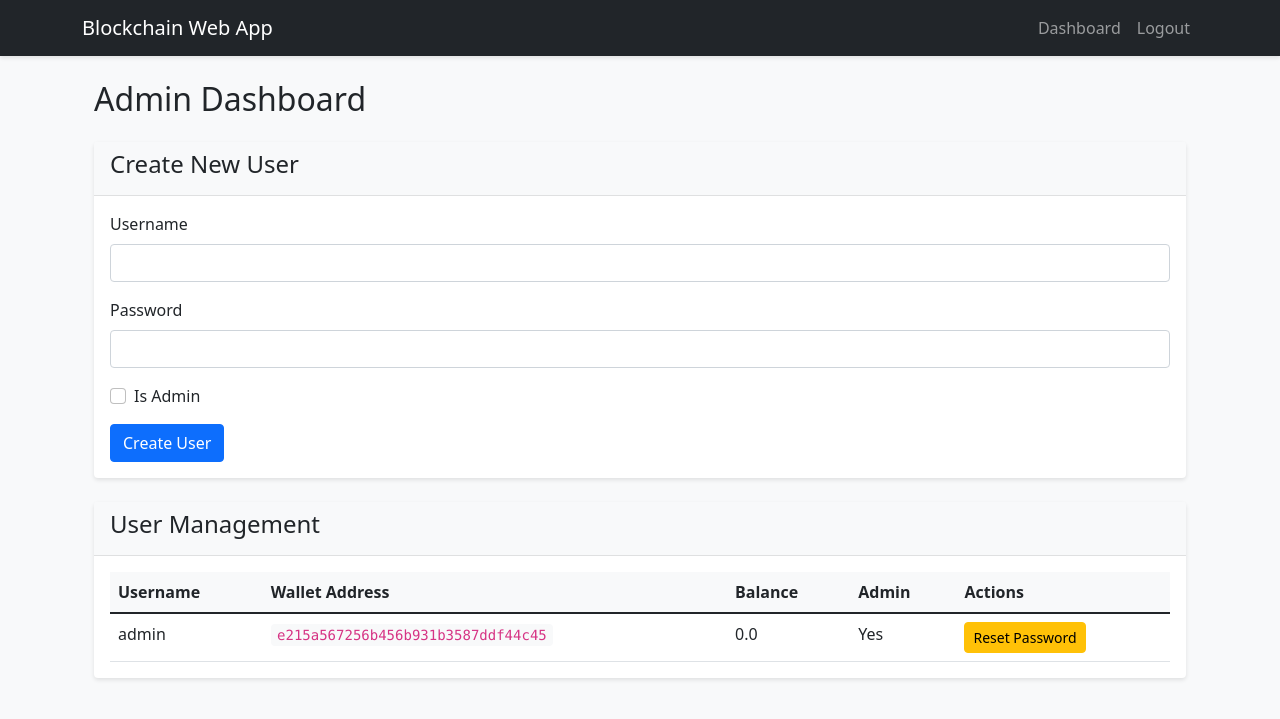
After one commit to bucky-ops/bucky-ops, a Flask app: page /admin in a window 1280 px wide. The commit adds this page. Shown: the top 719 px of the page. Run offline with Flask 2, Linux system fonts and the light colour scheme; a user stored in the database is signed in; data comes from the database, SQL or seed files in the repository.

Commit message:
Added admin interface, user management, and MIT license

```diff
--- a/web_blockchain/app.py
+++ b/web_blockchain/app.py
@@ -5,6 +5,7 @@ from blockchain import Blockchain
 import uuid
 from datetime import datetime
 import os
+from functools import wraps
 
 app = Flask(__name__,
     static_folder='static',
@@ -20,12 +21,23 @@ login_manager.login_view = 'login'
 
 blockchain = Blockchain()
 
+def admin_required(f):
+    @wraps(f)
+    def decorated_function(*args, **kwargs):
+        if not current_user.is_authenticated or not current_user.is_admin:
+            flash('You need to be an admin to access this page.')
+            return redirect(url_for('index'))
+        return f(*args, **kwargs)
+    return decorated_function
+
 class User(UserMixin, db.Model):
     id = db.Column(db.Integer, primary_key=True)
     username = db.Column(db.String(80), unique=True, nullable=False)
     password = db.Column(db.String(120), nullable=False)
     wallet_address = db.Column(db.String(120), unique=True, nullable=False)
     balance = db.Column(db.Float, default=0.0)
+    is_admin = db.Column(db.Boolean, default=False)
+    reset_token = db.Column(db.String(120), unique=True, nullable=True)
     transactions = db.relationship('Transaction', backref='user', lazy=True)
 
 class Transaction(db.Model):
@@ -77,7 +89,77 @@ def register():
 @app.route('/dashboard')
 @login_required
 def dashboard():
-    return render_template('dashboard.html', user=current_user, blockchain=blockchain)
+    users = User.query.all() if current_user.is_admin else None
+    return render_template('dashboard.html', user=current_user, blockchain=blockchain, users=users)
+
+@app.route('/admin')
+@login_required
+@admin_required
+def admin_dashboard():
+    users = User.query.all()
+    return render_template('admin.html', users=users)
+
+@app.route('/admin/reset_password/<int:user_id>', methods=['POST'])
+@login_required
+@admin_required
+def reset_password(user_id):
+    user = User.query.get_or_404(user_id)
+    new_password = request.form.get('new_password')
+    if new_password:
+        user.password = new_password  # In production, use proper password hashing
+        db.session.commit()
+        flash(f'Password reset for user {user.username}')
+    return redirect(url_for('admin_dashboard'))
+
+@app.route('/admin/create_user', methods=['POST'])
+@login_required
+@admin_required
+def create_user():
+    username = request.form.get('username')
+    password = request.form.get('password')
+    is_admin = request.form.get('is_admin') == 'on'
+
+    if User.query.filter_by(username=username).first():
+        flash('Username already exists')
+        return redirect(url_for('admin_dashboard'))
+
+    wallet_address = str(uuid.uuid4()).replace('-', '')
+    user = User(username=username, password=password, wallet_address=wallet_address, is_admin=is_admin)
+    db.session.add(user)
+    db.session.commit()
+    flash(f'User {username} created successfully')
+    return redirect(url_for('admin_dashboard'))
+
+@app.route('/send_coins', methods=['POST'])
+@login_required
+def send_coins():
+    recipient_username = request.form.get('recipient_username')
+    amount = float(request.form.get('amount'))
+
+    recipient = User.query.filter_by(username=recipient_username).first()
+    if not recipient:
+        flash('Recipient user not found')
+        return redirect(url_for('dashboard'))
+
+    if amount > current_user.balance:
+        flash('Insufficient balance')
+        return redirect(url_for('dashboard'))
+
+    blockchain.add_transaction(current_user.wallet_address, recipient.wallet_address, amount)
+    current_user.balance -= amount
+    recipient.balance += amount
+
+    transaction = Transaction(
+        sender=current_user.wallet_address,
+        recipient=recipient.wallet_address,
+        amount=amount,
+        user_id=current_user.id
+    )
+    db.session.add(transaction)
+    db.session.commit()
+
+    flash(f'Successfully sent {amount} coins to {recipient_username}')
+    return redirect(url_for('dashboard'))
 
 @app.route('/mine', methods=['GET'])
 @login_required
@@ -85,30 +167,6 @@ def mine():
     blockchain.mine_pending_transactions(current_user.wallet_address)
     current_user.balance += blockchain.mining_reward
     db.session.commit()
-    return redirect(url_for('dashboard'))
-
-@app.route('/transaction/new', methods=['POST'])
-@login_required
-def new_transaction():
-    recipient = request.form.get('recipient')
-    amount = float(request.form.get('amount'))
-
-    if amount > current_user.balance:
-        flash('Insufficient balance')
-        return redirect(url_for('dashboard'))
-
-    blockchain.add_transaction(current_user.wallet_address, recipient, amount)
-    current_user.balance -= amount
-
-    transaction = Transaction(
-        sender=current_user.wallet_address,
-        recipient=recipient,
-        amount=amount,
-        user_id=current_user.id
-    )
-    db.session.add(transaction)
-    db.session.commit()
-
     return redirect(url_for('dashboard'))
 
 @app.route('/logout')
@@ -120,4 +178,15 @@ def logout():
 if __name__ == '__main__':
     with app.app_context():
         db.create_all()
+        # Create admin user if it doesn't exist
+        admin = User.query.filter_by(username='admin').first()
+        if not admin:
+            admin = User(
+                username='admin',
+                password='admin123',  # Change this in production
+                wallet_address=str(uuid.uuid4()).replace('-', ''),
+                is_admin=True
+            )
+            db.session.add(admin)
+            db.session.commit()
     app.run(host='0.0.0.0', port=5000, debug=True)
--- /dev/null
+++ b/web_blockchain/templates/admin.html
@@ -0,0 +1,94 @@
+{% extends "base.html" %}
+
+{% block title %}Admin Dashboard - Blockchain Web App{% endblock %}
+
+{% block content %}
+<div class="container">
+    <h2 class="mb-4">Admin Dashboard</h2>
+
+    <!-- Create New User Form -->
+    <div class="card mb-4">
+        <div class="card-header">
+            <h4>Create New User</h4>
+        </div>
+        <div class="card-body">
+            <form method="POST" action="{{ url_for('create_user') }}">
+                <div class="mb-3">
+                    <label for="username" class="form-label">Username</label>
+                    <input type="text" class="form-control" id="username" name="username" required>
+                </div>
+                <div class="mb-3">
+                    <label for="password" class="form-label">Password</label>
+                    <input type="password" class="form-control" id="password" name="password" required>
+                </div>
+                <div class="mb-3 form-check">
+                    <input type="checkbox" class="form-check-input" id="is_admin" name="is_admin">
+                    <label class="form-check-label" for="is_admin">Is Admin</label>
+                </div>
+                <button type="submit" class="btn btn-primary">Create User</button>
+            </form>
+        </div>
+    </div>
+
+    <!-- User Management -->
+    <div class="card">
+        <div class="card-header">
+            <h4>User Management</h4>
+        </div>
+        <div class="card-body">
+            <div class="table-responsive">
+                <table class="table">
+                    <thead>
+                        <tr>
+                            <th>Username</th>
+                            <th>Wallet Address</th>
+                            <th>Balance</th>
+                            <th>Admin</th>
+                            <th>Actions</th>
+                        </tr>
+                    </thead>
+                    <tbody>
+                        {% for user in users %}
+                        <tr>
+                            <td>{{ user.username }}</td>
+                            <td><code>{{ user.wallet_address }}</code></td>
+                            <td>{{ user.balance }}</td>
+                            <td>{% if user.is_admin %}Yes{% else %}No{% endif %}</td>
+                            <td>
+                                <button type="button" class="btn btn-warning btn-sm" data-bs-toggle="modal" data-bs-target="#resetPassword{{ user.id }}">
+                                    Reset Password
+                                </button>
+                            </td>
+                        </tr>
+
+                        <!-- Reset Password Modal -->
+                        <div class="modal fade" id="resetPassword{{ user.id }}" tabindex="-1" aria-labelledby="resetPasswordLabel{{ user.id }}" aria-hidden="true">
+                            <div class="modal-dialog">
+                                <div class="modal-content">
+                                    <div class="modal-header">
+                                        <h5 class="modal-title" id="resetPasswordLabel{{ user.id }}">Reset Password for {{ user.username }}</h5>
+                                        <button type="button" class="btn-close" data-bs-dismiss="modal" aria-label="Close"></button>
+                                    </div>
+                                    <form method="POST" action="{{ url_for('reset_password', user_id=user.id) }}">
+                                        <div class="modal-body">
+                                            <div class="mb-3">
+                                                <label for="new_password{{ user.id }}" class="form-label">New Password</label>
+                                                <input type="password" class="form-control" id="new_password{{ user.id }}" name="new_password" required>
+                                            </div>
+                                        </div>
+                                        <div class="modal-footer">
+                                            <button type="button" class="btn btn-secondary" data-bs-dismiss="modal">Close</button>
+                                            <button type="submit" class="btn btn-primary">Reset Password</button>
+                                        </div>
+                                    </form>
+                                </div>
+                            </div>
+                        </div>
+                        {% endfor %}
+                    </tbody>
+                </table>
+            </div>
+        </div>
+    </div>
+</div>
+{% endblock %}
```
Also changed, not shown: web_blockchain/templates/dashboard.html (+8 -4 lines), web_blockchain/README.md, 4 other files.
